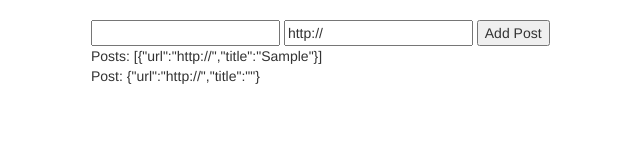
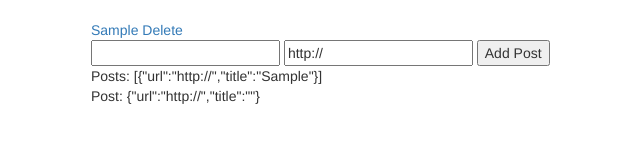
Before and after one commit to plantsmiles/ang_news, a website: page app/index.html in a window 1280 px wide. Both pictures are taken after typing "Sample" into the empty fields and a click on the input "Add Post". Shown: the whole page, without its empty margins (199-839 px from the left). Drawn offline with nearby package versions, Linux system fonts and the light colour scheme; some packages are replaced by stand-ins of ours; files that its build step writes are made by us from their sources.

Commit message:
show all the posts and also added a delete button

```diff
--- a/app/scripts/controllers/posts.js
+++ b/app/scripts/controllers/posts.js
@@ -7,11 +7,15 @@ app.controller('PostsCtrl', function($scope) {
         title: ''
     };
 
-    $scope.submitPost = function () {
+    $scope.submitPost = function() {
         $scope.posts.push($scope.post);
         $scope.post = {
             url: 'http://',
             title: ''
         };
     };
+
+    $scope.deletePost = function(index) {
+        $scope.posts.splice(index, 1);
+    }
 });
--- a/app/views/posts.html
+++ b/app/views/posts.html
@@ -1,3 +1,8 @@
+<div ng-repeat="post in posts">
+    <a href="{{ post.url }}">{{ post.title }}</a>
+    <a ng-click="deletePost($index)">Delete</a>
+</div>
+
 <form ng-submit="submitPost()">
     <input type="text" ng-model="post.title" />
     <input type="text" ng-model="post.url" />
```
